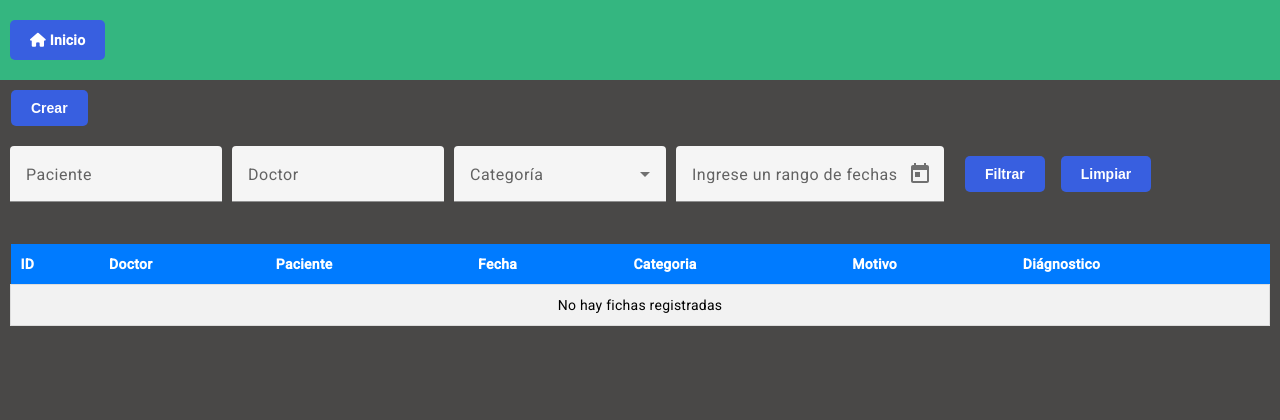
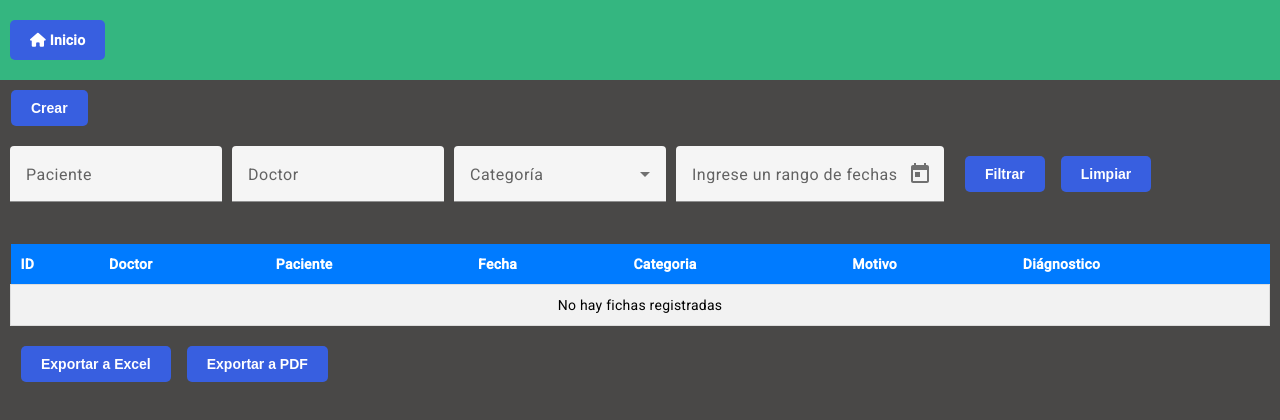
Before and after one commit to jorgepaiva1/tp1p-front, an Angular app in the folder front/: page /medical-records in a window 1280 px wide. Shown: the top 420 px of the page. Built offline with nearby package versions, Linux system fonts and the light colour scheme.

Commit message:
Funcion de exportar a excel y pdf

```diff
--- a/front/package.json
+++ b/front/package.json
@@ -20,6 +20,8 @@
     "@angular/platform-browser": "^16.2.0",
     "@angular/platform-browser-dynamic": "^16.2.0",
     "@angular/router": "^16.2.0",
+    "jspdf": "^2.5.1",
+    "jspdf-autotable": "^3.6.0",
     "rxjs": "~7.8.0",
     "tslib": "^2.3.0",
     "zone.js": "~0.13.0"
--- a/front/src/app/reporte-medico/medical-record.component.html
+++ b/front/src/app/reporte-medico/medical-record.component.html
@@ -43,7 +43,7 @@
   </div>
 </div>
 <div class="tablecontainer">
-  <table class="table">
+  <table id="tableData" class="table" #tableData>
     <thead>
       <tr>
         <th>ID</th>
@@ -76,4 +76,6 @@
       </ng-template>
     </tbody>
   </table>
+  <button class="button" (click)="exportToExcel()">Exportar a Excel</button>
+ <button class="button" (click)="exportToPDF()">Exportar a PDF</button>
 </div>
--- a/front/src/app/reporte-medico/medical-record.component.ts
+++ b/front/src/app/reporte-medico/medical-record.component.ts
@@ -1,7 +1,11 @@
-import { Component, OnInit } from '@angular/core';
+import { Component,ElementRef,ViewChild, OnInit } from '@angular/core';
 import { Category, MedicalRecord, MedicalRecordFilters } from '../models';
 import { MatDialog } from '@angular/material/dialog';
 import { CreateRecordComponent } from '../dialogs/create-record.component';
+import * as XLSX from 'xlsx';
+//import * as jsPDF from 'jspdf';
+import { jsPDF } from 'jspdf';
+import 'jspdf-autotable';
 
 @Component({
   selector: 'app-record',
@@ -93,4 +97,38 @@ export class MedicalRecordComponent implements OnInit {
   save(): void {
     localStorage.setItem('medicalRecords', JSON.stringify(this.allRecords));
   }
+
+
+  @ViewChild('tableData', { static: false }) table: ElementRef | null = null;
+
+  exportToExcel() {
+    if (this.table) {
+      const tableElement: HTMLTableElement = this.table.nativeElement;
+      const ws: XLSX.WorkSheet = XLSX.utils.table_to_sheet(tableElement);
+      const wb: XLSX.WorkBook = XLSX.utils.book_new();
+      XLSX.utils.book_append_sheet(wb, ws, 'Sheet1');
+      XLSX.writeFile(wb, 'registros_medicos.xlsx');
+    } else {
+      // Manejar el caso en el que this.table es nulo
+      console.error("this.table es nulo");
+    }
+  }
+
+  exportToPDF() {
+    if (this.table) {
+      const tableElement: HTMLTableElement = this.table.nativeElement;
+      const doc = new jsPDF();
+
+      // Generar la tabla en el PDF utilizando jsPDF-AutoTable
+      // @ts-ignore
+      doc.autoTable({ html: tableElement });
+
+      // Guardar el PDF con un nombre de archivo
+      doc.save('registros_medicos.pdf');
+    } else {
+      // Manejar el caso en el que this.table es nulo
+      console.error("this.table es nulo");
+    }
+  }
+
 }
```
Also changed, not shown: package.json (added, +7 -0 lines), 2 other files (tests, documents, lock files or other folders).
